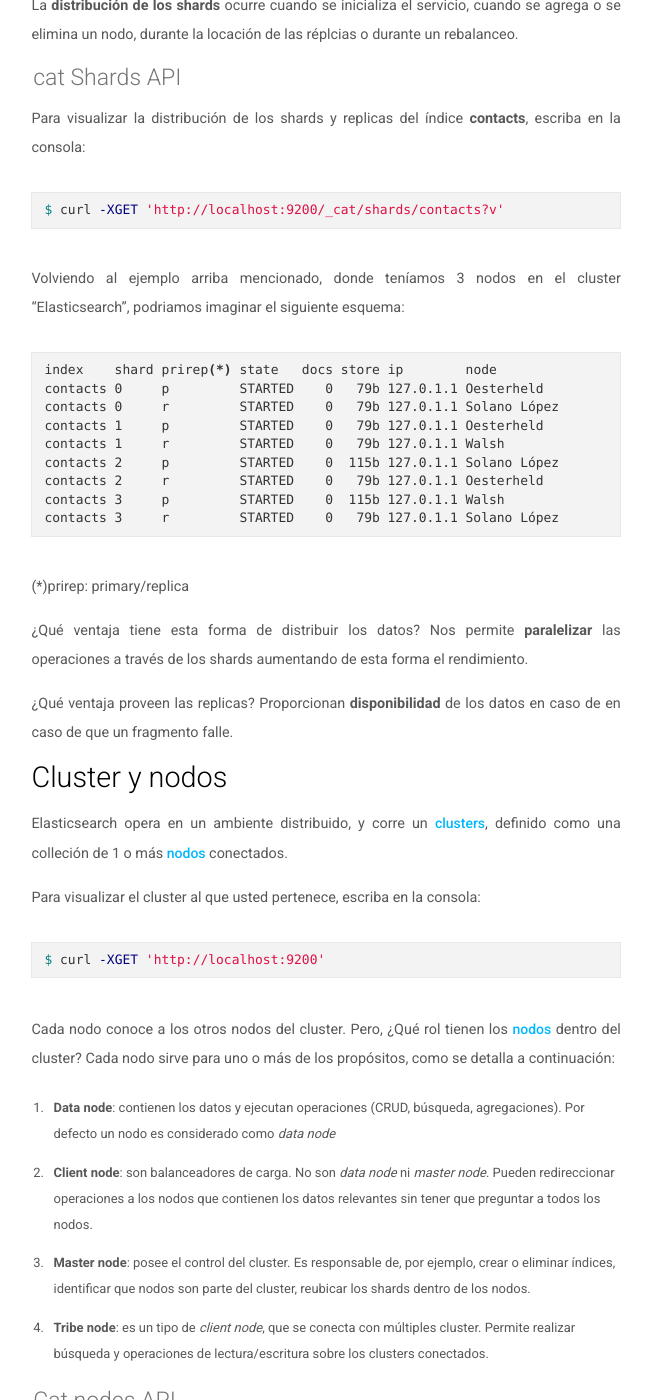
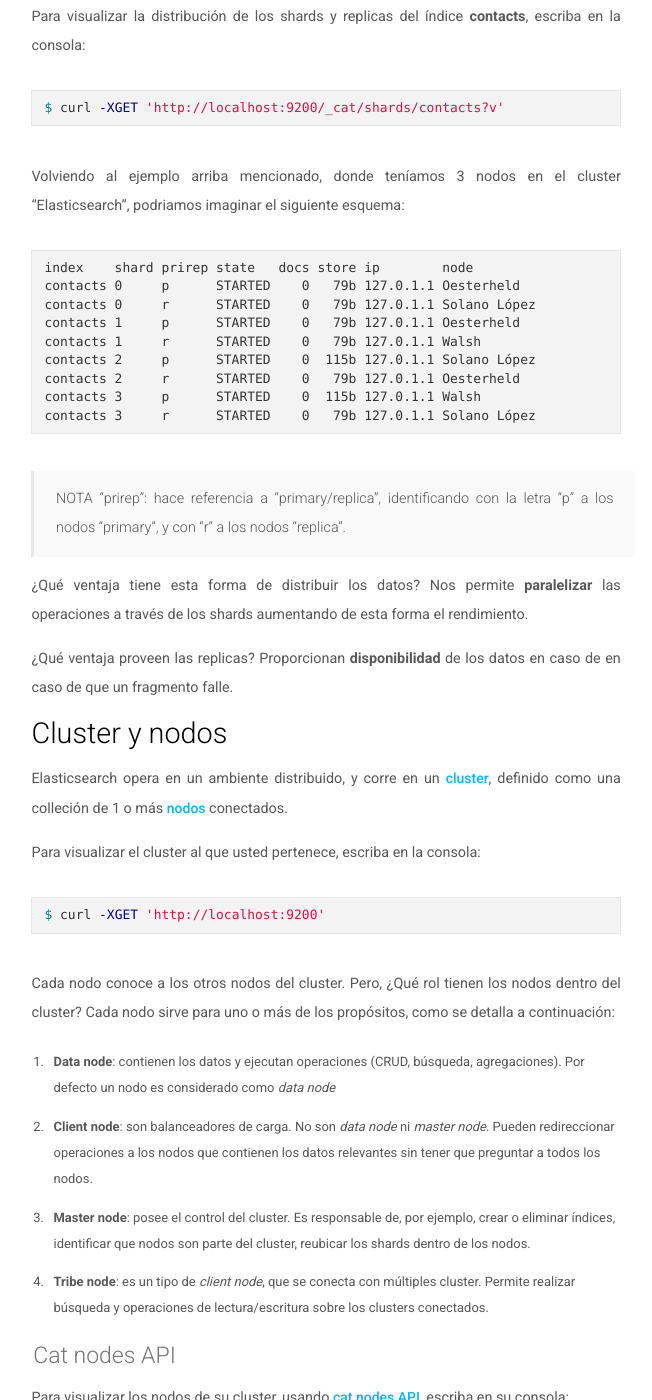
Before and after one commit to Desarrollo-CeSPI/desarrollo-cespi.github.io, a Jekyll site: the page built from _posts/2016-04-22-elasticsearch-module_2.md, in a window 1280 px wide and 1400 px high, scrolled down 4195 px. Shown: the whole window, without its empty margins (294-946 px from the left). Built offline with Jekyll 4.4.1, drawn with Linux system fonts in a browser that asks for light colours; nearby versions of some CDN libraries; some of the changed text lies outside the part shown.

Commit message:
Details (#17)
* include module 3

* Module 3: Elasticsearch, basic concepts

* first commit about module 2

* module 2: improve redaction. add new definition

* include curl commandas and new definitions

* add curl command. improve redaction

* remove unusefull image: contact_db.png

* fix table: wrong constructed

* change redaction

* fix details

* comments were reviewed and changed

* remove link

* fix html tags

* Add bulk and search api post

* add more descriptions: bulk api, articles_index structure

* add articles.json which contains article newspapers

* add uri search and body search

* modify 2016-05-06 module 3 post

* almost finished module_3. fix usernames module_2

* add some details on redaction

* fix details

* fix details: 2

```diff
--- a/_posts/2016-04-22-elasticsearch-module_2.md
+++ b/_posts/2016-04-22-elasticsearch-module_2.md
@@ -72,10 +71,7 @@
 3   | Office        |    2
 4   | Office        |    2
 
-Elasticsearch utiliza **partición horizontal**. Este tipo de partición se denomina **Sharding**.
-Es útil y recomendable contar con mecanismos de conmutación por error en caso de que un
-nodo o shard fallen o se desconecten por cualquier razón. Elasticsearch permite realizar
-una o más copias de cada *shard*. A cada copia se la denomina **Replica**.
+Elasticsearch utiliza **partición horizontal**. Este tipo de partición se denomina **Sharding**. Es útil y recomendable contar con mecanismos de conmutación por error en caso de que un nodo o shard fallen o se desconecten por cualquier razón. Elasticsearch permite realizar una o más copias de cada *shard*. A cada copia se la denomina **Replica**.
 
 ## Shards y replicas
 
@@ -121,11 +117,9 @@
 {% endhighlight %}
 
 
-La finalidad de las particiones es que se distribuyan en diferentes nodos, para incrementar
-la eficiencia en la búsqueda y asegurar la escalabilidad.
+La finalidad de las particiones es que se distribuyan en diferentes nodos, para incrementar la eficiencia en la búsqueda y asegurar la escalabilidad.
 
-Si, por ejemplo, nuestro cluster contara con 3 nodos, la distribución de shards y replicas
-se podrían realizar de la siguiente forma:
+Si, por ejemplo, nuestro cluster contara con 3 nodos, la distribución de shards y replicas se podrían realizar de la siguiente forma:
 
 {% highlight bash %}
                            pc_1
@@ -154,60 +148,48 @@
 {% endhighlight %}
 
 
-Dado un shard que reside en un nodo, su réplica no puede estar en el mismo nodo.
-¿Porqué no puede ocurrir esto?
-Si el shard y su réplica residieran en el mismo nodo, y el nodo fallara o se desconectara,
-entonces el shard y su réplica se perderían.
-De esta forma, la réplica no cumpliría con una de sus funciones originales, que es servir
-como copia al shard ante un fallo.
+Dado un shard que reside en un nodo, su réplica no puede estar en el mismo nodo. ¿Porqué no puede ocurrir esto? Si el shard y su réplica residieran en el mismo nodo, y el nodo fallara o se desconectara, entonces el shard y su réplica se perderían. De esta forma, la réplica no cumpliría con una de sus funciones originales, que es servir como copia al shard ante un fallo.
 
-La **distribución de los shards** ocurre cuando se inicializa el servicio, cuando se agrega o
-se elimina un nodo, durante la locación de las réplcias o durante un rebalanceo.
+La **distribución de los shards** ocurre cuando se inicializa el servicio, cuando se agrega o se elimina un nodo, durante la locación de las réplcias o durante un rebalanceo.
 
 
 
 ### cat Shards API
 
-Para visualizar la distribución de los shards y replicas del índice **contacts**, escriba
-en la consola:
+
+Para visualizar la distribución de los shards y replicas del índice **contacts**, escriba en la consola:
 
 {% highlight bash  %}
 $ curl -XGET 'http://localhost:9200/_cat/shards/contacts?v'
 {% endhighlight  %}
 
-Volviendo al ejemplo arriba mencionado, donde teníamos 3 nodos en el cluster "Elasticsearch",
-podriamos imaginar el siguiente esquema:
+Volviendo al ejemplo arriba mencionado, donde teníamos 3 nodos en el cluster "Elasticsearch", podriamos imaginar el siguiente esquema:
 
 {% highlight bash  %}
 
-index    shard prirep(*) state   docs store ip        node
-contacts 0     p         STARTED    0   79b 127.0.1.1 Oesterheld
-contacts 0     r         STARTED    0   79b 127.0.1.1 Solano López
-contacts 1     p         STARTED    0   79b 127.0.1.1 Oesterheld
-contacts 1     r         STARTED    0   79b 127.0.1.1 Walsh
-contacts 2     p         STARTED    0  115b 127.0.1.1 Solano López
-contacts 2     r         STARTED    0   79b 127.0.1.1 Oesterheld
-contacts 3     p         STARTED    0  115b 127.0.1.1 Walsh
-contacts 3     r         STARTED    0   79b 127.0.1.1 Solano López
+index    shard prirep state   docs store ip        node
+contacts 0     p      STARTED    0   79b 127.0.1.1 Oesterheld
+contacts 0     r      STARTED    0   79b 127.0.1.1 Solano López
+contacts 1     p      STARTED    0   79b 127.0.1.1 Oesterheld
+contacts 1     r      STARTED    0   79b 127.0.1.1 Walsh
+contacts 2     p      STARTED    0  115b 127.0.1.1 Solano López
+contacts 2     r      STARTED    0   79b 127.0.1.1 Oesterheld
+contacts 3     p      STARTED    0  115b 127.0.1.1 Walsh
+contacts 3     r      STARTED    0   79b 127.0.1.1 Solano López
 {% endhighlight  %}
 
-(*)prirep: primary/replica
 
-¿Qué ventaja tiene esta forma de distribuir los datos? Nos permite **paralelizar**
-las operaciones a través de los shards aumentando de esta forma el rendimiento.
+> NOTA
+> "prirep": hace referencia a "primary/replica", identificando con la letra "p" a los nodos "primary", y con "r" a los nodos "replica".
 
-¿Qué ventaja proveen las replicas? Proporcionan **disponibilidad** de los datos en caso
-de en caso de que un fragmento falle.
+¿Qué ventaja tiene esta forma de distribuir los datos? Nos permite **paralelizar** las operaciones a través de los shards aumentando de esta forma el rendimiento.
 
+¿Qué ventaja proveen las replicas? Proporcionan **disponibilidad** de los datos en caso de en caso de que un fragmento falle.
 
 
 ## Cluster y nodos
 
-Elasticsearch opera en un ambiente distribuido, y corre un
-[clusters](https://www.elastic.co/guide/en/elasticsearch/reference/current/_basic_concepts.html#_cluster),
-definido como una colleción de 1 o más
-[nodos](https://www.elastic.co/guide/en/elasticsearch/reference/current/_basic_concepts.html#_node)
-conectados.
+Elasticsearch opera en un ambiente distribuido, y corre en un [cluster](https://www.elastic.co/guide/en/elasticsearch/reference/current/_basic_concepts.html#_cluster), definido como una colleción de 1 o más [nodos](https://www.elastic.co/guide/en/elasticsearch/reference/current/_basic_concepts.html#_node) conectados.
 
 Para visualizar el cluster al que usted pertenece, escriba en la consola:
 
@@ -216,42 +198,33 @@
 {% endhighlight  %}
 
 
-Cada nodo conoce a los otros nodos del cluster. Pero, ¿Qué rol tienen los
-[nodos](https://www.elastic.co/guide/en/elasticsearch/reference/2.3/modules-node.html)
-dentro del cluster? Cada nodo sirve para uno o más  de los  propósitos, como se detalla a continuación:
+Cada nodo conoce a los otros nodos del cluster. Pero, ¿Qué rol tienen los nodos dentro del cluster? Cada nodo sirve para uno o más  de los  propósitos, como se detalla a continuación:
 
-1. **Data node**: contienen los datos y ejecutan operaciones (CRUD, búsqueda, agregaciones).
-Por defecto un nodo es considerado como *data node*
-2. **Client node**: son balanceadores de carga. No son *data node*  ni *master node*.
-Pueden redireccionar operaciones a los nodos que contienen los datos relevantes sin tener que
-preguntar a todos los nodos.
-3. **Master node**: posee el control del cluster. Es responsable de, por ejemplo, crear o
-eliminar índices, identificar que nodos son parte del cluster, reubicar los shards dentro
-de los nodos.
-4. **Tribe node**: es un tipo de *client node*, que se conecta con múltiples cluster.
-Permite realizar búsqueda y operaciones de lectura/escritura sobre los clusters
-conectados.
+1. **Data node**: contienen los datos y ejecutan operaciones (CRUD, búsqueda, agregaciones). Por defecto un nodo es considerado como *data node*
+2. **Client node**: son balanceadores de carga. No son *data node*  ni *master node*. Pueden redireccionar operaciones a los nodos que contienen los datos relevantes sin tener que preguntar a todos los nodos.
+3. **Master node**: posee el control del cluster. Es responsable de, por ejemplo, crear o eliminar índices, identificar que nodos son parte del cluster, reubicar los shards dentro de los nodos.
+4. **Tribe node**: es un tipo de *client node*, que se conecta con múltiples cluster. Permite realizar búsqueda y operaciones de lectura/escritura sobre los clusters conectados.
 
 ### Cat nodes API
 
 Para visualizar los nodos de su cluster, usando [cat nodes API](https://www.elastic.co/guide/en/elasticsearch/reference/current/cat-nodes.html), escriba en su consola:
 
 {% highlight bash  %}
+
 $ curl -XGET 'http://localhost:9200/_cat/nodes?v&h=host,ip,port,nodeRole,master,name'
 {% endhighlight  %}
 
 Si volvemos al ejemplo arriba mencionado, donde teníamos 3 nodos en el cluster "Elasticsearch", podriamos imaginar el siguiente esquema:
 
 {% highlight bash  %}
- host  ip         port  nodeRole(*) master name
+ host  ip         port  nodeRole master name
  pc_1  127.0.1.1  9200  d           *      Oesterheld
  pc_2  127.0.1.1  9200  d           *      Solano López
  pc_3  127.0.1.1  9200  d           m      Walsh
 {% endhighlight  %}
 
-(*)nodeRole: Data node (d); Client node (c)
-
-
+> NOTA
+> "nodeRole": los nodos pueden ser "Data node" o "Client node". Si es "Data node" se identifica con la letra "d". Si es "Client node" se identifica con la letra "c".
 
 ## Índices, tipos y documentos
 
@@ -263,7 +236,11 @@
 
 Elasticsearch provee la característica de subdividir un índice en múltiples partes o [shards](https://www.elastic.co/guide/en/elasticsearch/reference/current/_basic_concepts.html#_shards_amp_replicas). Cada shard es en sí mismo un índice y se puede alojar en cualquier nodo del cluster.
 
-Para visualizar los *índice* con sus respectivos shards y replicas que residen en el cluster acceda a: [http://localhost:9200/_settings](http://localhost:9200/_settings)
+Para visualizar los *índices* con sus respectivos shards y replicas que residen en el cluster, escriba en consola:
+
+{% highlight bash %}
+$ curl -XGET 'http://localhost:9200/_settings?pretty'
+{% endhighlight %}
 
 En el siguiente módulo, se explicará como crear un índice, como se realizar una búsqueda, y de esta forma se comprenderá  con mayor profundidad los términos tipos y documento.
 
```
Also changed, not shown: other parts of _posts/2016-04-22-elasticsearch-module_2.md (+4 -5 lines), _posts/2016-04-14-elasticsearch-module_1.md (+21 -15 lines), _posts/2016-05-06-elasticsearch-module_3.md (+8 -8 lines).
